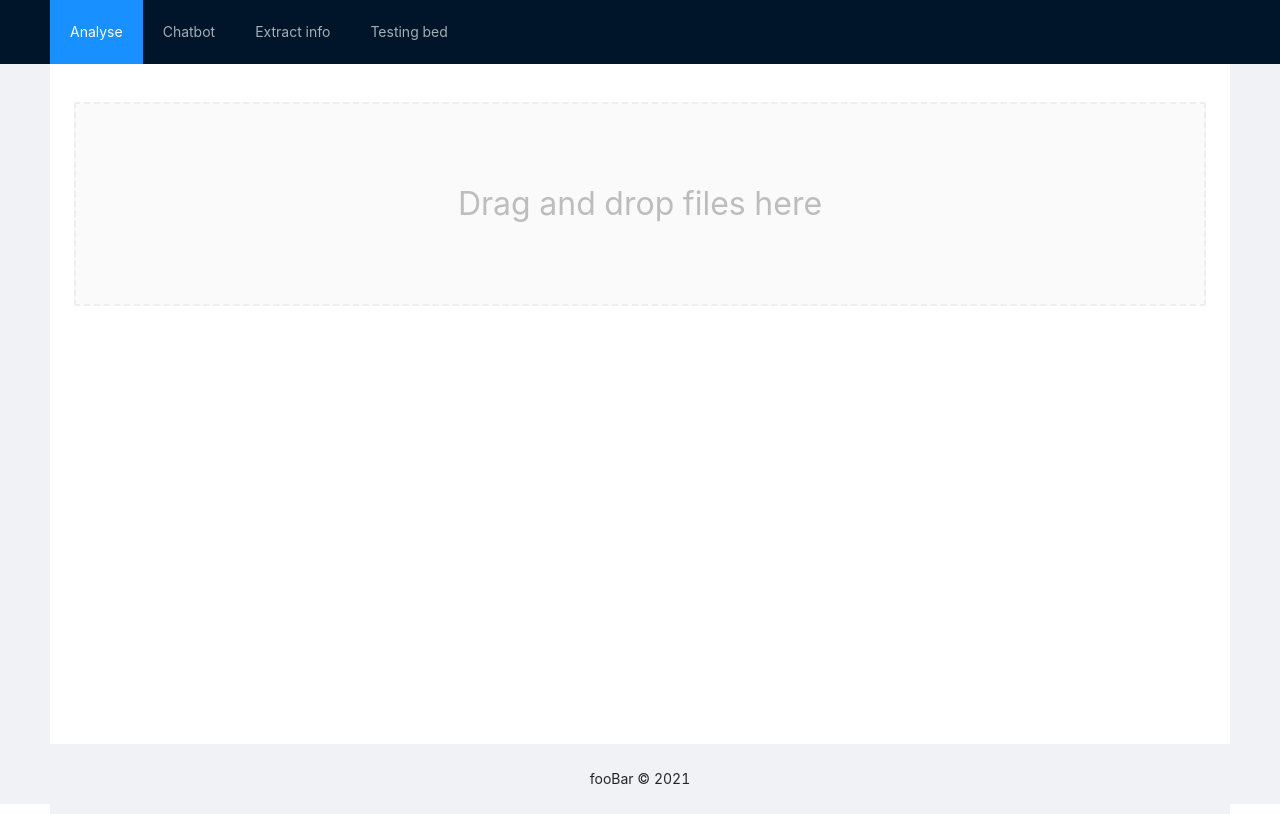
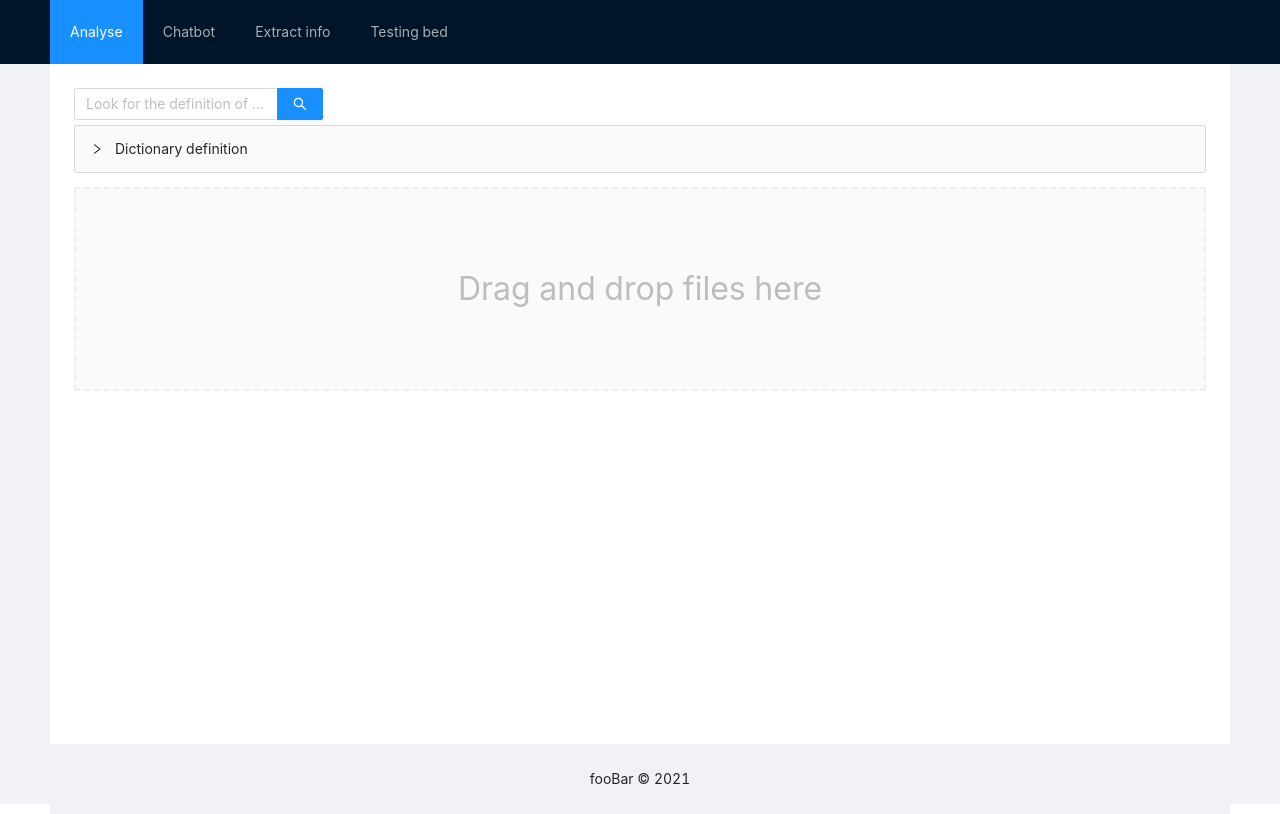
Before and after one commit to Cornul11/microsoft_case, a React (Create React App) app in the folder frontend/: page / in a window 1280 px wide. Built offline with nearby package versions, Linux system fonts and the light colour scheme.

Commit message:
added dictionary definition search

```diff
--- a/frontend/src/App.js
+++ b/frontend/src/App.js
@@ -1,11 +1,7 @@
 import './App.css';
-import {Layout, Menu, Breadcrumb} from "antd";
-import Mesh from "./TextMesh";
-import { Suspense } from 'react';
-import BodyOverview from "./BodyOverview.js";
+import {Layout, Menu, Breadcrumb, Input} from "antd";
 
 import 'antd/dist/antd.css';
-import Requester from "./Requester";
 
 import Home from "./Home.js";
 import {
@@ -15,9 +11,9 @@ import {
     Link
 } from 'react-router-dom';
 import Bot from "./Bot";
-import Dropzone from "./Dropzone";
 import Analyser from "./Analyser";
-import ImmersiveReader from "./ImmersiveReader";
+import Searchbar from "./SearchBar";
+
 
 const {Header, Footer, Content} = Layout;
 
@@ -45,7 +41,8 @@ function App() {
                                 <Bot/>
                             </Route>
                             <Route path="/testingbed">
-                                <BodyOverview/>
+                                {/*<BodyOverview/>*/}
+                                <Searchbar/>
                             </Route>
                             <Route path="/">
                                 <Home/>
--- a/frontend/src/Home.js
+++ b/frontend/src/Home.js
@@ -2,11 +2,29 @@ import DragAndDrop from "./DragAndDrop";
 import React from "react";
 import FileList from "./FileList";
 import {ThemeProvider} from "styled-components";
+import {Input, Collapse} from "antd";
+import Searchbar from "./SearchBar";
 
+const {Search} = Input;
+const {Panel} = Collapse;
 
+function callback(key) {
+    console.log(key);
+}
 
-function Home() {
-    return <FileList />;
+class Home extends React.Component {
+    constructor(props) {
+        super(props);
+        this.state = {
+            text: 'Search for a word first.'
+        }
+    }
+    render() {
+        return (<div>
+            <Searchbar />
+            <FileList/>
+        </div>);
+    }
 }
 
 export default Home;
--- a/frontend/src/SearchBar.js
+++ b/frontend/src/SearchBar.js
@@ -1,64 +1,84 @@
 import React from 'react';
+import {Collapse} from "antd";
+import Search from "antd/es/input/Search";
 
-export default class Searchbar extends React.Component {
-    state = {
-        searchTerm: ""
+const {Panel} = Collapse;
+
+class Searchbar extends React.Component {
+    constructor(props) {
+        super(props);
+        this.state = {
+            definition: 'Look for a word first.',
+            loadingState: false,
+            searchField: ''
+        }
+
+        this.onPressEnter = this.onPressEnter.bind(this);
+        this.onSearch = this.onSearch.bind(this);
+        this.onChange = this.onChange.bind(this);
     }
 
-    doingASearch = (event) => {
-        this.setState({
-            [event.target.name]: event.target.value
-        })
+    onSearch = (value, e) => {
+        this.setState({loadingState: true});
+        this.submitRequest();
     }
 
-    filterBySearchTerm = (search) => {
-        this.setState({
-            theLocationFilter: search,
-        })
+    onPressEnter() {
+        this.setState({loadingState: true});
+        this.onSearch();
+    }
 
-        fetch("https://www.dictionaryapi.com/api/v3/references/medical/json/" + search + "?key=7635550d-59ba-4461-b911-7cda738f84a2", {
+    onChange = e => {
+        this.setState({searchField: e.target.value});
+    }
+
+
+    submitRequest() {
+        console.log(this.state.searchField);
+        fetch("https://www.dictionaryapi.com/api/v3/references/medical/json/" + this.state.searchField + "?key=7635550d-59ba-4461-b911-7cda738f84a2", {
             method: "GET",
-            // body: JSON.stringify({
-            //     query: search
-            // })
         })
             .then(r => r.json())
             .then(result => {
                 console.log(result[0].def[0].sseq[1][1][1].dt[0][1])
                 if (result[0].def[0].sseq[1][1][1].dt[0][1] > 0) {
                     this.setState({
-                        searchTerm: search,
-                        filterAll: false,
-                        searchPark: result.def[0].sseq[0][0].sense.sdsense.dt[0][0][1],
+                        definition: result.def[0].sseq[0][0].sense.sdsense.dt[0][0][1],
                         isLoading: false
                     })
                 } else {
                     this.setState({
-                        theLocationFilter: search,
-                        filterAll: false,
                         isLoading: false,
-                        searchError: "No definitions found"
+                        definition: "No definitions found"
                     })
                 }
             })
     }
 
-    submitSearch = (event) => {
-        event.preventDefault();
-        this.filterBySearchTerm(this.state.searchTerm)
-        this.setState({
-            searchTerm: ""
-        })
-    }
-
     render() {
         return (
-            <form onSubmit={this.submitSearch}>
-                <label htmlFor="searchTerm">
-                    <input type="text" name="searchTerm" value={this.state.searchTerm} onChange={this.doingASearch}/>
-                    <input type="submit" value="Search"/>
-                </label>
-            </form>
+            // <form onSubmit={this.submitSearch}>
+            //     <label htmlFor="searchTerm">
+            //         <input type="text" name="searchTerm" value={this.state.searchTerm}
+            //                onChange={this.doingASearch}/>
+            //         <input type="submit" value="Search"/>
+            //     </label>
+            // </form>
+            <div>
+                <Search placeholder="Look for the definition of a word" enterButton
+                        size="medium"
+                        style={{width: '250px', paddingBottom: '5px'}}
+                        onSearch={this.onSearch}
+                        onChange={this.onChange}
+                        loading={this.state.loadingState}/>
+                <Collapse defaultActiveKey={[]}>
+                    <Panel header="Dictionary definition" key="1">
+                        <p>{this.state.definition}</p>
+                    </Panel>
+                </Collapse>
+            </div>
         )
     }
 }
+
+export default Searchbar;
```
